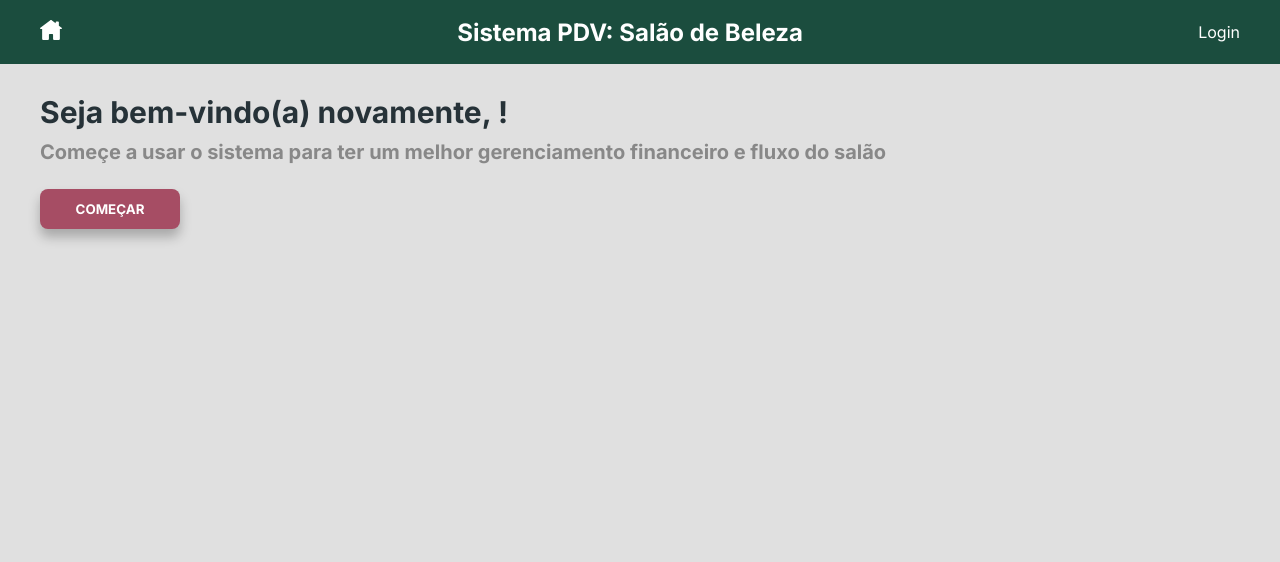
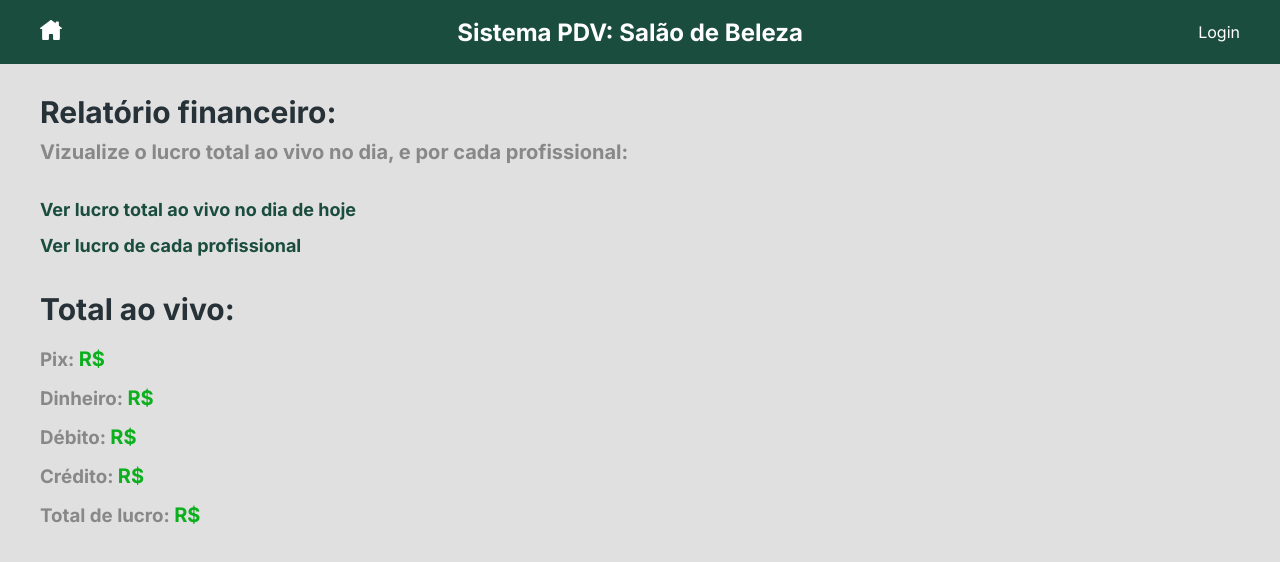
Before and after one commit to cauerg44/salon-manager, a React (Vite) app in the folder beauty-core-frontend/: page /financial-reports/total-profit-in-live in a window 1280 px wide. Before the commit this address led to /. Shown: the top 562 px of the page. Built offline with nearby package versions, Linux system fonts and the light colour scheme; no server answers.

Commit message:
feat: financial report page, total profit in live on screen.

```diff
--- a/beauty-core-frontend/src/App.tsx
+++ b/beauty-core-frontend/src/App.tsx
@@ -13,6 +13,8 @@ import ClientsListing from "./routes/ClientHome/Clients/ClientsListing";
 import Clients from "./routes/ClientHome/Clients";
 import Services from "./routes/ClientHome/Services";
 import ServicesListing from "./routes/ClientHome/Services/ServicesListing";
+import FinancialReports from "./routes/ClientHome/FinancialReports";
+import TotalProfitInLive from "./routes/ClientHome/FinancialReports/TotalProfitInLive";
 
 export default function App() {
 
@@ -36,8 +38,13 @@ export default function App() {
               <Route path="specializations" element={<Specializations />}>
                 <Route path="listing" element={<SpecializationsListing />} />
               </Route>
+
               <Route path="clients" element={<Clients />}>
                 <Route path="listing" element={<ClientsListing />} />
+              </Route>
+
+              <Route path="financial-reports" element={<FinancialReports />}>
+                <Route path="total-profit-in-live" element={<TotalProfitInLive />} />
               </Route>
             </Route>
             <Route path="*" element={<Navigate to={"/"} />} />
--- a/beauty-core-frontend/src/index.css
+++ b/beauty-core-frontend/src/index.css
@@ -12,6 +12,7 @@
   --bcf--font-color-tertiary: #888888;
   --bcf--font-color-quaternary: #1B4D3E;
   --bcf--font-color-quintanary: #c6c6c6;
+  --bcf--font-color-senary: #0CAF1D;
 
   --bfc--border-color-primary: #1B4D3E;
   --bfc--border-color-secondary: #155a45;
--- /dev/null
+++ b/beauty-core-frontend/src/models/financial-report.ts
@@ -0,0 +1,7 @@
+export type TotalProfitInLiveDTO = {
+  pix: number;
+  cash: number;
+  debit: number;
+  credit: number;
+  totalProfitInLive: number;
+}
--- /dev/null
+++ b/beauty-core-frontend/src/routes/ClientHome/FinancialReports/TotalProfitInLive/index.tsx
@@ -0,0 +1,33 @@
+import './styles.css';
+import { useEffect, useState } from 'react';
+import type { TotalProfitInLiveDTO } from '../../../../models/financial-report';
+import * as financialReportsServices from '../../../../services/financial-reports-service.ts';
+
+export default function TotalProfitInLive() {
+
+  const [totalProfitInLive, setTotalProfitInLive] = useState<TotalProfitInLiveDTO>();
+
+  useEffect(() => {
+    financialReportsServices.getTotalProfitInLive()
+      .then(response => {
+        setTotalProfitInLive(response.data);
+        console.log(response.data);
+      })
+  }, []);
+
+  return (
+    <section id="total-profit-in-live-section" className="bcf-container-1200px">
+
+      <div className='bcf-total-profit-in-live-modal-container'>
+        <h2>Total ao vivo:</h2>
+
+        <h3>Pix: <span>R$ {totalProfitInLive?.pix.toFixed(2)}</span></h3>
+        <h3>Dinheiro: <span>R$ {totalProfitInLive?.cash.toFixed(2)}</span></h3>
+        <h3>Débito: <span>R$ {totalProfitInLive?.debit.toFixed(2)}</span></h3>
+        <h3>Crédito: <span>R$ {totalProfitInLive?.credit.toFixed(2)}</span></h3>
+        <h3>Total de lucro: <span>R$ {totalProfitInLive?.totalProfitInLive.toFixed(2)}</span></h3>
+      </div>
+
+    </section>
+  );
+}
--- /dev/null
+++ b/beauty-core-frontend/src/routes/ClientHome/FinancialReports/TotalProfitInLive/styles.css
@@ -0,0 +1,19 @@
+#total-profit-in-live-section {
+  padding: 20px 0;
+}
+
+.bcf-total-profit-in-live-modal-container h2 {
+  font-size: 30px;
+  color: var(--bcf--font-color-secondary);
+  margin-bottom: 20px;
+}
+
+.bcf-total-profit-in-live-modal-container h3 {
+  color: var(--bcf--font-color-tertiary);
+  margin-bottom: 15px;
+}
+
+.bcf-total-profit-in-live-modal-container span {
+  font-size: 20px;
+  color: var(--bcf--font-color-senary);
+}
--- /dev/null
+++ b/beauty-core-frontend/src/routes/ClientHome/FinancialReports/index.tsx
@@ -0,0 +1,25 @@
+import { Link, Outlet } from 'react-router-dom';
+import './styles.css';
+
+export default function FinancialReports() {
+
+  return (
+    <>
+      <section id="financial-reports-section" className="bcf-container-1200px">
+        <div className='bcf-financial-reports-modal'>
+          <h2>Relatório financeiro:</h2>
+          <h3>Vizualize o lucro total ao vivo no dia, e por cada profissional:</h3>
+
+          <Link to={"/financial-reports/total-profit-in-live"}>
+            <h4>Ver lucro total ao vivo no dia de hoje</h4>
+          </Link>
+
+          <Link to={"/financial-reports/total-profit-by-professional"}>
+            <h4>Ver lucro de cada profissional</h4>
+          </Link>
+        </div>
+      </section>
+      <Outlet />
+    </>
+  );
+}
--- /dev/null
+++ b/beauty-core-frontend/src/routes/ClientHome/FinancialReports/styles.css
@@ -0,0 +1,27 @@
+.bcf-financial-reports-modal {
+  margin-top: 30px;
+}
+
+.bcf-financial-reports-modal h2 {
+  font-size: 30px;
+  color: var(--bcf--font-color-secondary);
+  margin-bottom: 10px;
+}
+
+.bcf-financial-reports-modal h3 {
+  font-size: 20px;
+  color: var(--bcf--font-color-tertiary);
+  margin-bottom: 35px;
+}
+
+.bcf-financial-reports-modal h4 {
+  font-size: 18px;
+  color: var(--bcf--font-color-quaternary);
+  margin-bottom: 15px;
+  transition: 0.2s;
+}
+
+.bcf-financial-reports-modal h4:hover {
+  transform: translateY(-2px);
+  cursor: pointer;
+}
--- a/beauty-core-frontend/src/routes/ClientHome/General/index.tsx
+++ b/beauty-core-frontend/src/routes/ClientHome/General/index.tsx
@@ -23,7 +23,9 @@ export default function General() {
             <div className='bcf-action-item'>Especialidades</div>
           </Link>
 
-          <div className='bcf-action-item'>Pagamentos</div>
+          <Link to={"/financial-reports"}>
+            <div className='bcf-action-item'>Financeiro</div>
+          </Link>
         </div>
       </div>
     </section>
--- /dev/null
+++ b/beauty-core-frontend/src/services/financial-reports-service.ts
@@ -0,0 +1,12 @@
+import type { AxiosRequestConfig } from "axios";
+import { requestBackend } from "../utils/requests";
+
+export function getTotalProfitInLive() {
+
+  const config: AxiosRequestConfig = {
+    url: "/financial-reports/total-profit-in-live",
+    withCredentials: true
+  }
+
+  return requestBackend(config);
+}
```
